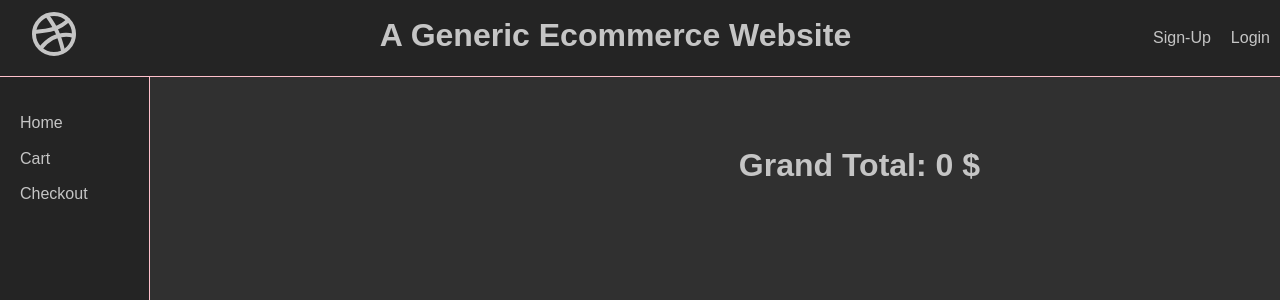
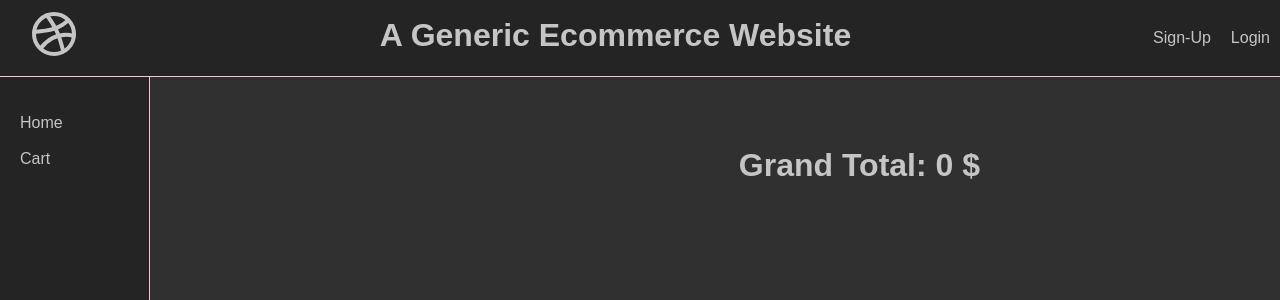
Before and after one commit to Nagul75/Shopping-Cart, a React (Vite) app in the folder Shopping-Cart/: page /cart in a window 1280 px wide. Shown: the top 300 px of the page. Built offline with nearby package versions, Linux system fonts and the light colour scheme.

Commit message:
Remove: Checkout component

```diff
--- a/Shopping-Cart/src/Components/Checkout.jsx
+++ /dev/null
@@ -1,7 +0,0 @@
-export default function Checkout() {
-    return(
-        <>
-            <h1>This is Checkout page</h1>
-        </>
-    )
-}
--- a/Shopping-Cart/src/Components/Home.jsx
+++ b/Shopping-Cart/src/Components/Home.jsx
@@ -22,7 +22,6 @@ export default function Home() {
                 <ul>
                     <li><Link to={"/"}>Home</Link></li>
                     <li><Link to={"/cart"}>Cart</Link></li>
-                    <li><Link to={"/checkout"}>Checkout</Link></li>
                 </ul>
                 </nav>
             </aside>
--- a/Shopping-Cart/src/Router.jsx
+++ b/Shopping-Cart/src/Router.jsx
@@ -2,7 +2,6 @@ import { Children } from "react";
 import Home from "./Components/Home";
 import Products from "./Components/Products";
 import Cart from "./Components/Cart"
-import Checkout from "./Components/Checkout";
 
 
 
@@ -13,7 +12,6 @@ const router = [
         children: [
             {index: true, element: <Products/> },
             {path: "cart", element: <Cart/>},
-            {path: "checkout", element: <Checkout/>},
         ]
     }
 ]
```
